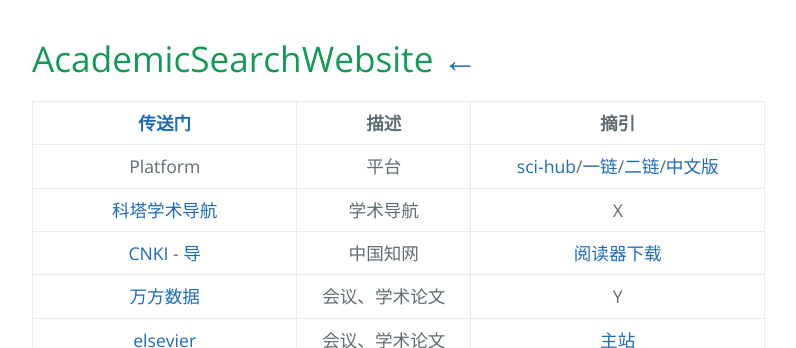
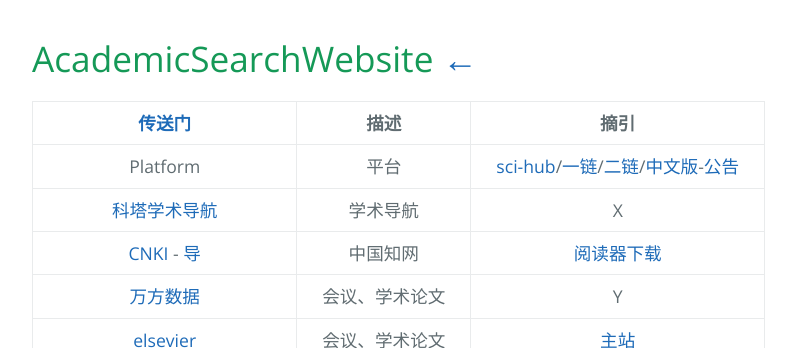
Before and after one commit to AmbroseRen/test, a Jekyll site: the page built from Library/AcademicSearch.md, in a window 1280 px wide. Shown: the top 348 px of the page, without its empty margins (192-988 px from the left). Built offline with Jekyll 4.4.1, drawn with Linux system fonts in a browser that asks for light colours; our own code applies the rules of GitHub Pages for plain Markdown files; the repository's description, which GitHub fills in, is left out.

Commit message:
Update AcademicSearch.md

```diff
--- a/Library/AcademicSearch.md
+++ b/Library/AcademicSearch.md
@@ -2,7 +2,7 @@
 
 | [传送门](../navigation.md) | 描述 | 摘引 |
 |:---:|:---:|:---:|
-| Platform | 平台 | [sci-hub](https://www.sci-hub.se/)/[一链](http://sci-hub.st)/[二链](https://sci-hub.ru)/[中文版](https://sci-hub.org.cn) |
+| Platform | 平台 | [sci-hub](https://www.sci-hub.se/)/[一链](http://sci-hub.st)/[二链](https://sci-hub.ru)/[中文版](https://sci-hub.org.cn)-[公告](https://discuss.sci-hub.org.cn/d/279) |
 | [科塔学术导航](https://site.sciping.com/) | 学术导航 | X |
 | [CNKI](https://www.cnki.net/) - [导](http://new.oversea.cnki.net/index/) | 中国知网 | [阅读器下载](https://cajviewer.cnki.net/) |
 | [万方数据](http://www.wanfangdata.com.cn/index.html) | 会议、学术论文 | Y |
```
